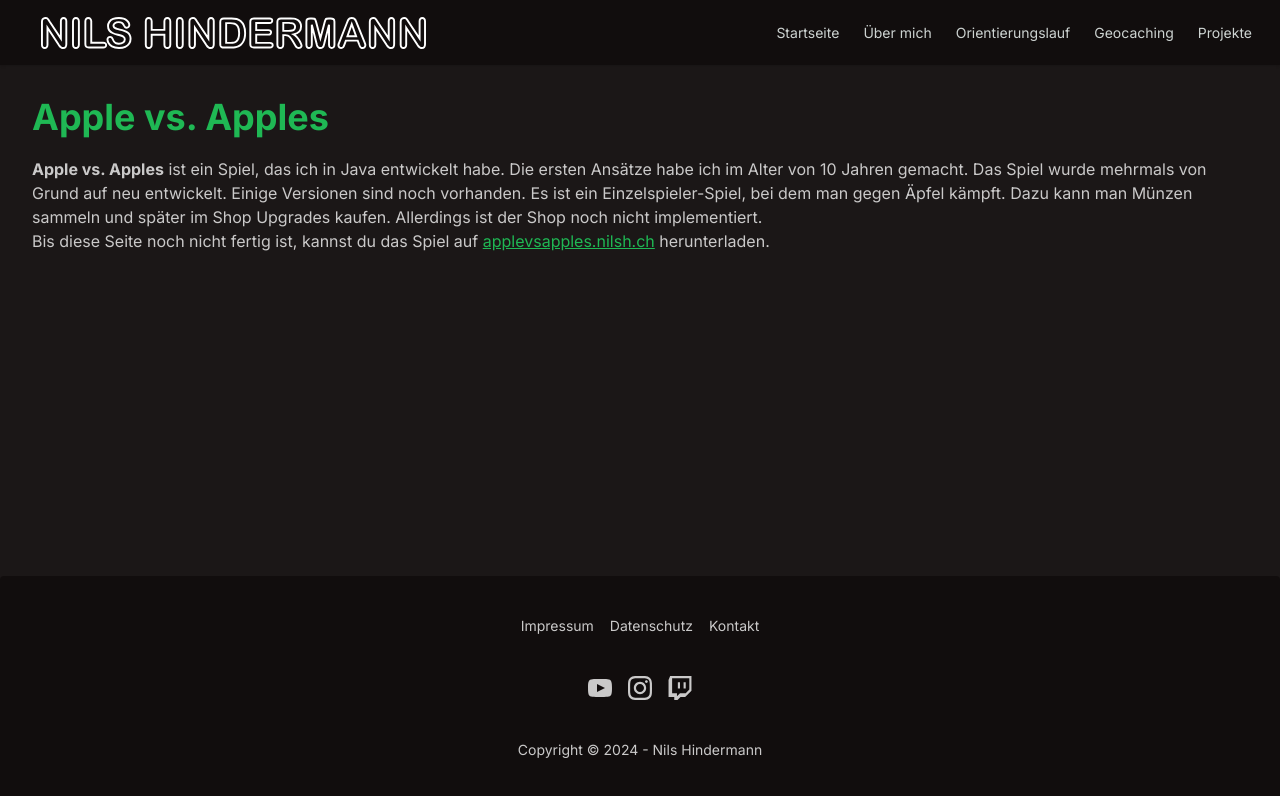
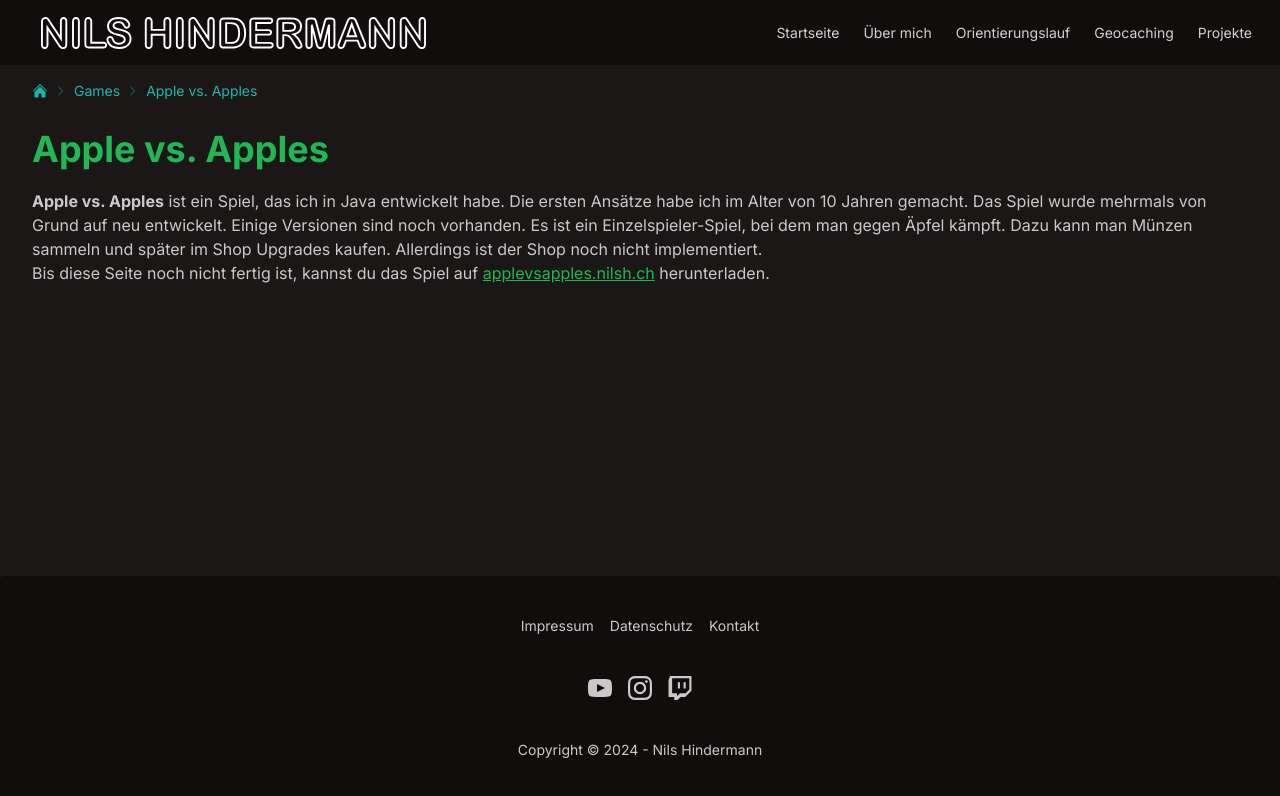
Before and after one commit to nilshindermann/nilsh.ch, a Next.js app: page /games/apple-vs-apples in a window 1280 px wide. Shown: the top 796 px of the page. Built offline with nearby package versions, Linux system fonts and the light colour scheme.

Commit message:
Breadcrumbs

```diff
--- a/app/(default)/default.module.css
+++ b/app/(default)/default.module.css
@@ -3,18 +3,18 @@
 
 @layer base {
     .default {
-        @apply mx-auto w-full grow p-8 lg:container;
+        @apply mx-auto w-full grow p-8 pt-0 lg:container;
     }
 }
 
 @layer components {
     /* Link styles */
     .default a:not(.btn) {
-        @apply text-primary underline hover:no-underline;
+        @apply link-primary underline hover:no-underline;
     }
 
     .default h1 {
-        @apply text-primary mb-5 text-2xl font-bold sm:text-3xl md:text-4xl;
+        @apply text-primary my-5 text-2xl font-bold sm:text-3xl md:text-4xl;
     }
 
     .default h2 {
--- a/app/(default)/games/apple-vs-apples/page.tsx
+++ b/app/(default)/games/apple-vs-apples/page.tsx
@@ -1,6 +1,6 @@
 import { Metadata } from 'next';
-import Link from 'next/link';
 import React, { ReactElement } from 'react';
+import Link from '@/components/link';
 
 export const metadata: Metadata = {
     title: 'Apple vs. Apples - Nils Hindermann',
@@ -13,7 +13,7 @@ export const metadata: Metadata = {
 export default function AppleVsApplesPage(): ReactElement {
     return (
         <>
-            <h1 className="mb-5 text-4xl font-bold text-primary">
+            <h1 className="text-primary mb-5 text-4xl font-bold">
                 Apple vs. Apples
             </h1>
             <p>
@@ -27,11 +27,7 @@ export default function AppleVsApplesPage(): ReactElement {
             </p>
             <p>
                 Bis diese Seite noch nicht fertig ist, kannst du das Spiel auf{' '}
-                <Link
-                    href="https://applevsapples.nilsh.ch"
-                    target="_blank"
-                    rel="noopener noreferrer"
-                >
+                <Link href="https://applevsapples.nilsh.ch">
                     applevsapples.nilsh.ch
                 </Link>{' '}
                 herunterladen.
--- a/app/(default)/games/covid-game/page.tsx
+++ b/app/(default)/games/covid-game/page.tsx
@@ -10,7 +10,7 @@ export const metadata: Metadata = {
 export default function CovidGamePage(): ReactElement {
     return (
         <>
-            <h1 className="mb-5 text-4xl font-bold text-primary">Covid Game</h1>
+            <h1 className="text-primary mb-5 text-4xl font-bold">Covid Game</h1>
             <p>
                 Das <b>Covid Game</b> ist ein Spiel, das ich während der
                 Corona-Pandemie entwickelt habe. Es handelt sich um ein
--- a/app/(default)/games/drag-droppy/page.tsx
+++ b/app/(default)/games/drag-droppy/page.tsx
@@ -1,6 +1,6 @@
 import { Metadata } from 'next';
-import Link from 'next/link';
 import React, { ReactElement } from 'react';
+import Link from '@/components/link';
 
 export const metadata: Metadata = {
     title: 'Drag Droppy - Nils Hindermann',
@@ -11,18 +11,12 @@ export const metadata: Metadata = {
 export default function DragDroppyPage(): ReactElement {
     return (
         <>
-            <h1 className="mb-5 text-4xl font-bold text-primary">
+            <h1 className="text-primary mb-5 text-4xl font-bold">
                 Drag Droppy
             </h1>
             <p>
                 Wenn du Drag Droppy spielen willst, besuche die Seite{' '}
-                <Link
-                    href="https://dragdroppy.nilsh.ch/"
-                    target="_blank"
-                    rel="noopener noreferrer"
-                >
-                    Drag Droppy
-                </Link>
+                <Link href="https://dragdroppy.nilsh.ch/">Drag Droppy</Link>
             </p>
         </>
     );
--- /dev/null
+++ b/app/(default)/games/layout.tsx
@@ -0,0 +1,15 @@
+import React from 'react';
+import Breadcrumbs from '@/components/breadcrumbs';
+
+export default function GamesLayout({
+    children,
+}: {
+    children: React.ReactNode;
+}): React.ReactNode {
+    return (
+        <>
+            <Breadcrumbs />
+            {children}
+        </>
+    );
+}
--- a/app/(default)/games/page.tsx
+++ b/app/(default)/games/page.tsx
@@ -1,6 +1,6 @@
 import { Metadata } from 'next';
-import Link from 'next/link';
 import React, { ReactElement } from 'react';
+import Link from '@/components/link';
 
 interface Game {
     slug: string;
@@ -39,7 +39,7 @@ export const metadata: Metadata = {
 
 export default function GamesPage(): ReactElement {
     return (
-        <div className="text-left">
+        <>
             <h1 className="text-primary mb-5 text-4xl font-bold">Games</h1>
             <p>
                 Hier findest du einige Spiele, die ich entwickelt habe. Unter
@@ -59,6 +59,6 @@ export default function GamesPage(): ReactElement {
                     </li>
                 ))}
             </ul>
-        </div>
+        </>
     );
 }
--- /dev/null
+++ b/components/breadcrumbs.tsx
@@ -0,0 +1,63 @@
+'use client';
+
+import React from 'react';
+import Link from '@/components/link';
+import { usePathname } from 'next/navigation';
+
+const mappings: { [key: string]: string } = {
+    games: 'Games',
+    'apple-vs-apples': 'Apple vs. Apples',
+    'catch-me-if-you-can': 'Catch Me If You Can',
+    'covid-game': 'Covid Game',
+    'drag-droppy': 'Drag Droppy',
+};
+
+function HomeIcon(): React.ReactNode {
+    return (
+        <svg
+            xmlns="http://www.w3.org/2000/svg"
+            viewBox="0 0 24 24"
+            fill="currentColor"
+            className="h-4 w-4"
+        >
+            <path d="M11.47 3.841a.75.75 0 0 1 1.06 0l8.69 8.69a.75.75 0 1 0 1.06-1.061l-8.689-8.69a2.25 2.25 0 0 0-3.182 0l-8.69 8.69a.75.75 0 1 0 1.061 1.06l8.69-8.689Z" />
+            <path d="m12 5.432 8.159 8.159c.03.03.06.058.091.086v6.198c0 1.035-.84 1.875-1.875 1.875H15a.75.75 0 0 1-.75-.75v-4.5a.75.75 0 0 0-.75-.75h-3a.75.75 0 0 0-.75.75V21a.75.75 0 0 1-.75.75H5.625a1.875 1.875 0 0 1-1.875-1.875v-6.198a2.29 2.29 0 0 0 .091-.086L12 5.432Z" />
+        </svg>
+    );
+}
+
+export default function Breadcrumbs(): React.ReactNode {
+    const pathname = usePathname();
+
+    const segments = pathname.split('/').filter(Boolean);
+
+    return (
+        <div className="breadcrumbs text-accent my-2 text-sm">
+            <ul>
+                <li>
+                    <Link href="/" className="link-accent">
+                        <HomeIcon />
+                    </Link>
+                </li>
+                {segments.map((segment, index) => {
+                    const href = '/' + segments.slice(0, index + 1).join('/');
+                    const isLast = index === segments.length - 1;
+                    return (
+                        <li key={href}>
+                            {isLast ? (
+                                (mappings[segment] ?? segment)
+                            ) : (
+                                <Link
+                                    href={href}
+                                    className="link-accent no-underline"
+                                >
+                                    {mappings[segment] ?? segment}
+                                </Link>
+                            )}
+                        </li>
+                    );
+                })}
+            </ul>
+        </div>
+    );
+}
```
